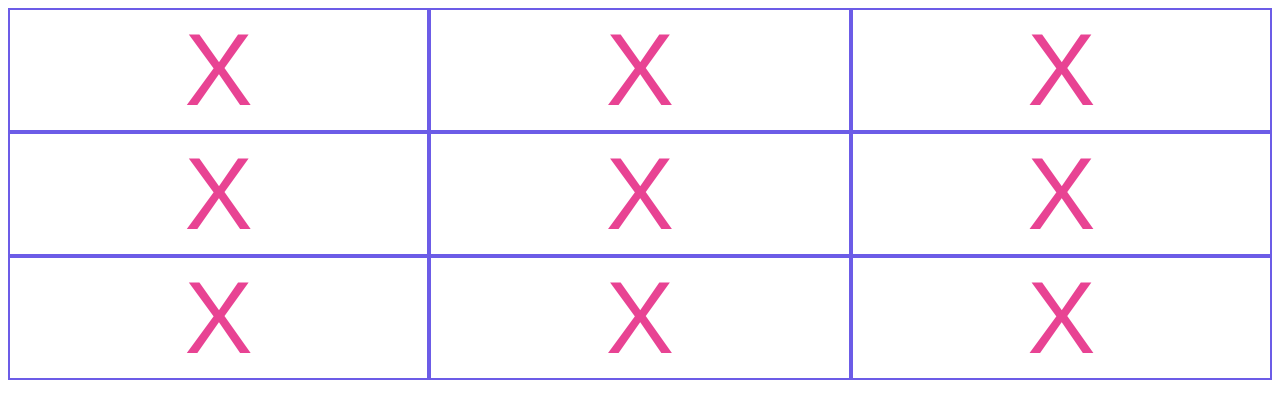
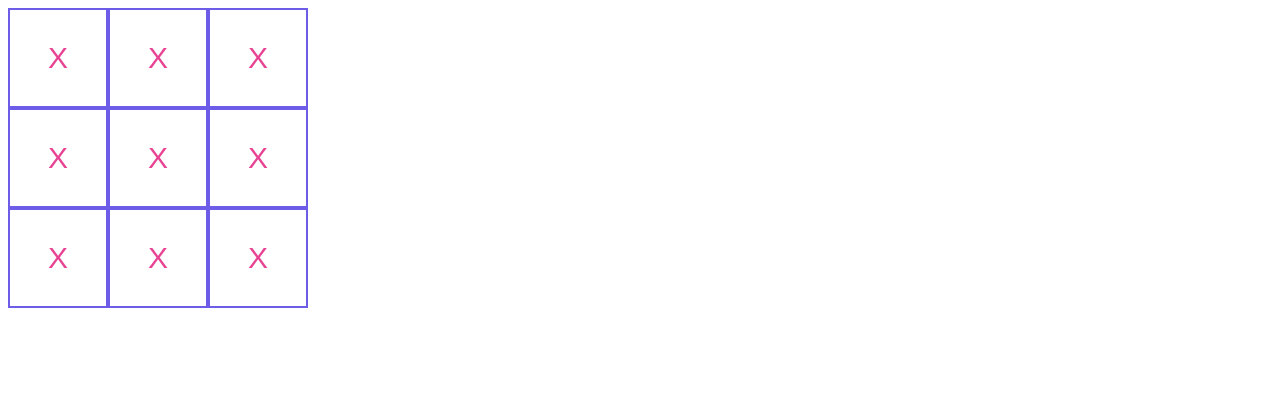
Before and after one commit to ferreiraapfernanda/15dias-de-react, a React (Create React App) app: page / in a window 1280 px wide. Shown: the top 418 px of the page. Built offline with nearby package versions, Linux system fonts and the light colour scheme.

Commit message:
Adiciona evento de click nos Squares

```diff
--- a/src/App.js
+++ b/src/App.js
@@ -1,4 +1,4 @@
-import React, { Component } from "react";
+import React from "react";
 
 import BoardCollab from "./components/BoardCollab/";
 
--- a/src/components/BoardCollab/index.js
+++ b/src/components/BoardCollab/index.js
@@ -1,6 +1,7 @@
 import React from "react";
 
 import SquareCollab from "../SquareCollab";
+import "./styles.css";
 
 /**
  * Função para exibir 9 squares no board
@@ -9,14 +10,14 @@
     const squares = [];
 
     while (max--) {
-        squares.push(<SquareCollab />);
+        squares.push(<SquareCollab key={max}/>);
     }
 
     return squares;
 }
 
 const BoardCollab = ({ qtd }) => (
-    <article>{squareCollabs(qtd)}</article>
+    <article className="board-collab">{squareCollabs(qtd)}</article>
 );
 
 export default BoardCollab;
--- a/src/components/SquareCollab/index.js
+++ b/src/components/SquareCollab/index.js
@@ -1,26 +1,13 @@
 // Maneira mais leve
 import React from "react";
-
 import "./styles.css";
 
+const handleClick = () => {
+    console.log("FOI")
+}
+
 const SquareCollab = () => (
-    <button className="square-collab">X</button>
+    <button onClick={handleClick} className="square-collab">X</button>
 );
 
 export default SquareCollab;
-
-// Componente com estado
-/*
-import React, {
-    Component
-} from "react";
-
-class SquareCollab extends Component {
-
-    render() {
-        return <button>X</button>
-    }
-}
-
-export default SquareCollab;
-*/
--- a/src/components/SquareCollab/styles.css
+++ b/src/components/SquareCollab/styles.css
@@ -1,10 +1,9 @@
 .square-collab {
-    box-sizing: border-box;
     background-color: transparent;
     border: 2px solid #6c5ce7;
-    width: 33.333%;
-    height: 33.333%;
-    font-size: 8vw;
+    width: 100px;
+    height: 100px;
+    font-size: 30px;
     color: #e84393;
     cursor: pointer;
 }
```
